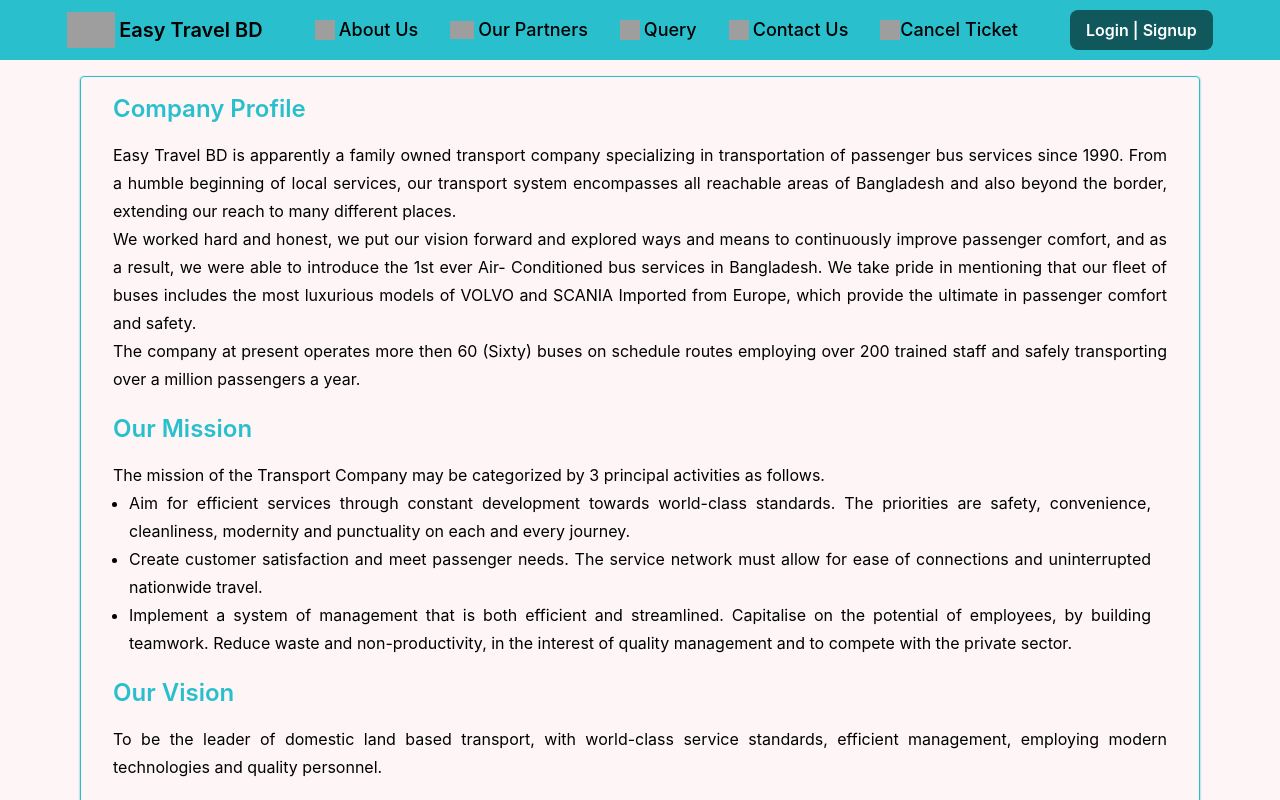
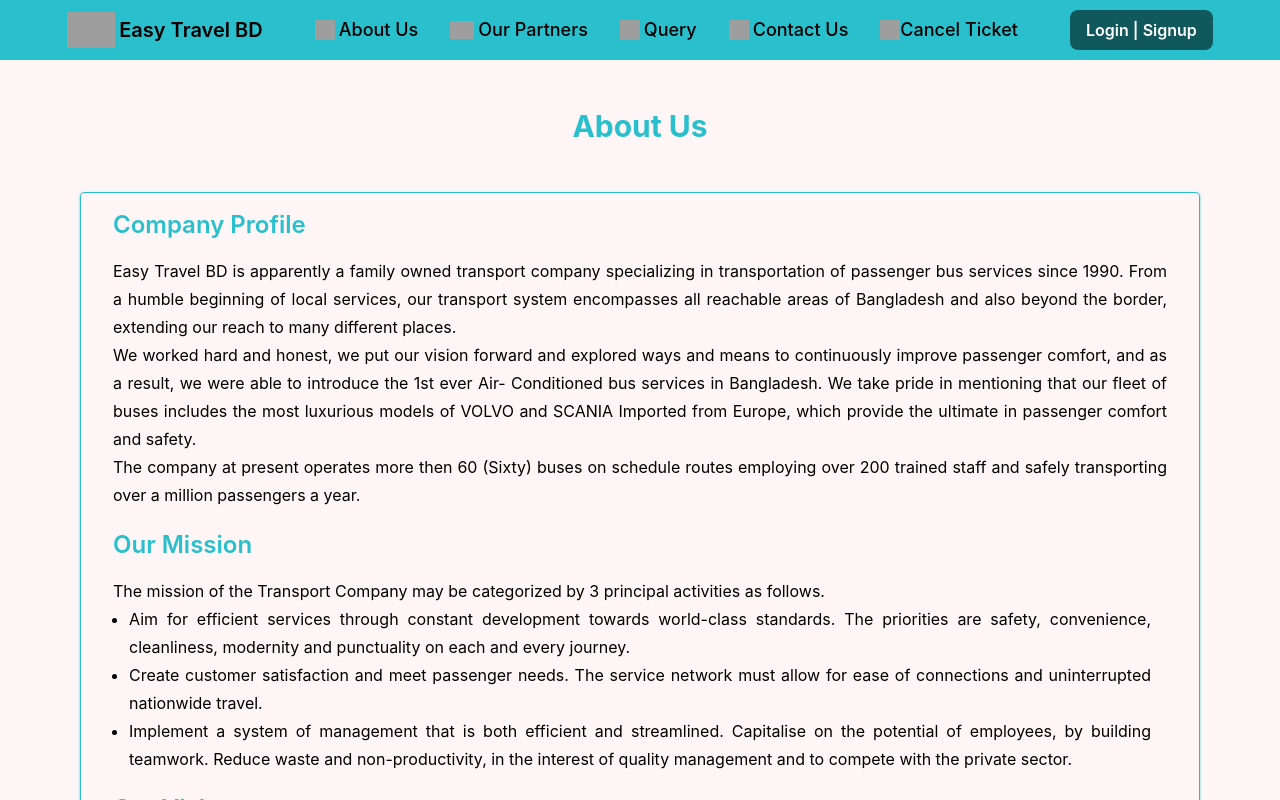
Before and after one commit to nuruzaman-milon/easy-travel-bd-client, a React (Create React App) app: page /about-us in a window 1280 px wide. Shown: the top 800 px of the page. Built offline with nearby package versions, Linux system fonts and the light colour scheme; no server answers; grey boxes are pictures that could not be loaded; the HTML template or start-up script is replaced by a standard one.

Commit message:
edit about us and query

```diff
--- a/src/pages/AboutUs/AboutUs.js
+++ b/src/pages/AboutUs/AboutUs.js
@@ -2,7 +2,10 @@ import React from 'react';
 
 const AboutUs = () => {
     return (
-        <section className='border border-primary py-4 px-8 my-4 mx-4 rounded shadow-sm shadow-primary'>
+       <section >
+        <h1 className='text-center font-bold text-primary text-3xl mt-12'>About Us</h1>
+         <div className='border border-primary py-4 px-8 my-12 mx-4 rounded shadow-sm shadow-primary '>
+
             {/* div 1 */}
 
             <div>
@@ -44,7 +47,8 @@ const AboutUs = () => {
                 <p className='text-justify flex flex-col'><span className='text-lg font-semibold'>Khubaibul Islam Shakib</span> <span>Production Manager</span></p>
                 <p className='text-justify flex flex-col'><span className='text-lg font-semibold'>Saqib Ahmad</span> <span>Stuff Manager</span></p>
             </div>
-        </section>
+        </div>
+       </section>
     );
 };
 
--- a/src/pages/OurPartners/OurPartners.js
+++ b/src/pages/OurPartners/OurPartners.js
@@ -6,8 +6,8 @@ const OurPartners = () => {
         <div className='mt-10'>
             <h1 className='text-center font-bold text-primary text-3xl'>OUR BUS PARTNERS</h1>
             <div>
-                <div className='lg:flex md:flex bg-[#1e9ca8] justify-between items-center rounded my-14'>
-                    <img className='lg:w-2/5 md:w-2/5 w-full h-full  lg:rounded-l md:rounded-l' src="https://i.ibb.co/2hvZydh/green-line.jpg" alt="" />
+                <div className='lg:flex md:flex bg-[#e7eded] justify-between items-center rounded my-20 shadow-lg'>
+                    <img className='lg:w-2/5 md:w-2/5 w-full h-full lg:rounded-l md:rounded-l' src="https://i.ibb.co/2hvZydh/green-line.jpg" alt="" />
                     <div className='lg:p-4 w-full p-4'>
                         <h1 className='font-bold lg:text-3xl md:text-2xl sm:text-xl uppercase mb-4 text-center'>Green Line Paribahan</h1>
                         <div className='flex justify-evenly'>
@@ -36,7 +36,7 @@ const OurPartners = () => {
                         </div>
                     </div>
                 </div>
-                <div className='lg:flex md:flex bg-gradient-to-r from-primary to-[#1e9ca8] justify-between items-center rounded mb-14'>
+                <div className='lg:flex md:flex  bg-[#e7eded] justify-between items-center rounded mb-20 shadow-lg'>
                     <img className='lg:w-2/5 md:w-2/5 w-full h-full lg:rounded-l md:rounded-l' src="https://i.ibb.co/VCPvcsW/hanif-enterprise.jpg" alt="" />
                     <div className='lg:p-4 w-full p-4'>
                         <h1 className='font-bold lg:text-3xl md:text-2xl sm:text-xl uppercase mb-4 text-center'>Hanif Enterprise</h1>
@@ -66,7 +66,7 @@ const OurPartners = () => {
                         </div>
                     </div>
                 </div>
-                <div className='lg:flex md:flex bg-gradient-to-r from-primary to-[#1e9ca8] justify-between items-center rounded mb-14'>
+                <div className='lg:flex md:flex bg-[#e7eded] justify-between items-center rounded my-20 shadow-lg'>
                     <img className='lg:w-2/5 md:w-2/5 w-full h-full  lg:rounded-l md:rounded-l' src="https://i.ibb.co/k182v4v/saint-martin-hunday.jpg" alt="" />
                     <div className='lg:p-4 w-full p-4'>
                         <h1 className='font-bold lg:text-3xl md:text-2xl sm:text-xl uppercase mb-4 text-center'>Saint Martin Hyundai</h1>
@@ -96,7 +96,7 @@ const OurPartners = () => {
                         </div>
                     </div>
                 </div>
-                <div className='lg:flex md:flex bg-gradient-to-r from-primary to-[#1e9ca8] justify-between items-center rounded mb-14'>
+                <div className='lg:flex md:flex bg-[#e7eded] justify-between items-center rounded my-20 shadow-lg'>
                     <img className='lg:w-2/5 md:w-2/5 w-full h-full lg:rounded-l md:rounded-l' src="https://i.ibb.co/Bqv4SGN/sohag-elite.jpg" alt="" />
                     <div className='lg:p-4 w-full p-4'>
                         <h1 className='font-bold lg:text-3xl md:text-2xl sm:text-xl uppercase mb-4 text-center'>Shohag Enterprise</h1>
--- a/src/pages/Query/Query.js
+++ b/src/pages/Query/Query.js
@@ -27,7 +27,7 @@ const Query = () => {
     };
     return (
         <div className='py-6'>
-            <h1 className='text-center font-bold text-primary text-3xl'>Send Your Query</h1>
+            <h1 className='text-center font-bold text-primary text-3xl mt-12'>Send Your Query</h1>
             <div className='grid md:grid-cols-2 w-[96%] mx-auto'>
 
                 <div className='order-last md:order-first w-[96%] md:w-full mx-auto md:my-8'>
```
